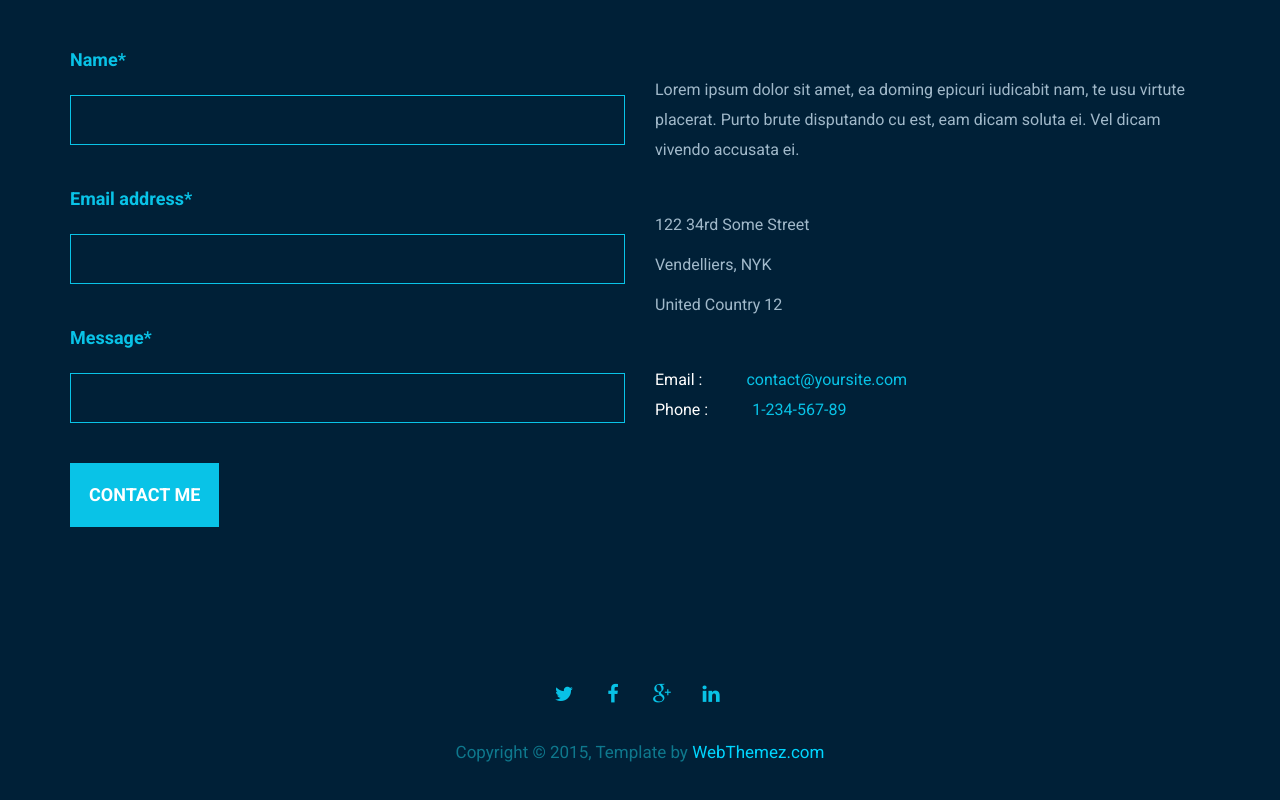
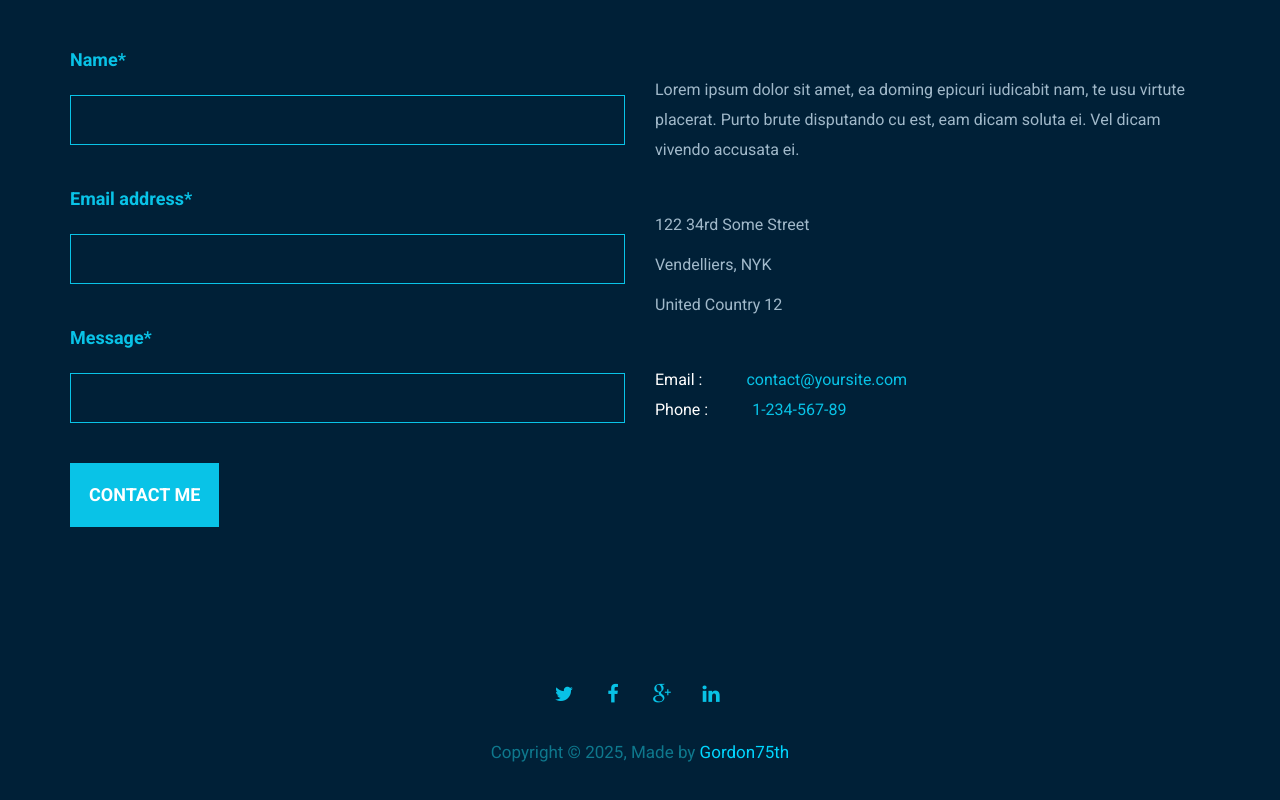
Before and after one commit to gordon75th/portfolio, a plain HTML site: page index.html in a window 1280 px wide. Shown: the part 7555-8355 px from the top of the page. Drawn offline with nearby package versions, Linux system fonts and the light colour scheme.

Commit message:
copyright

```diff
--- a/index.html
+++ b/index.html
@@ -633,7 +633,7 @@
 						<li><a href="#"><i class="fa fa-google-plus"></i></a></li>
 						<li><a href="#"><i class="fa fa-linkedin"></i></a></li>
 					</ul>
-					<h4>Copyright © 2015, Template by <a href="http://webthemez.com">WebThemez.com</a></h4>
+					<h4>Copyright © 2025, Made by <a href="https://github.com/gordon75th">Gordon75th</a></h4>
 
 
 				</div>
```
